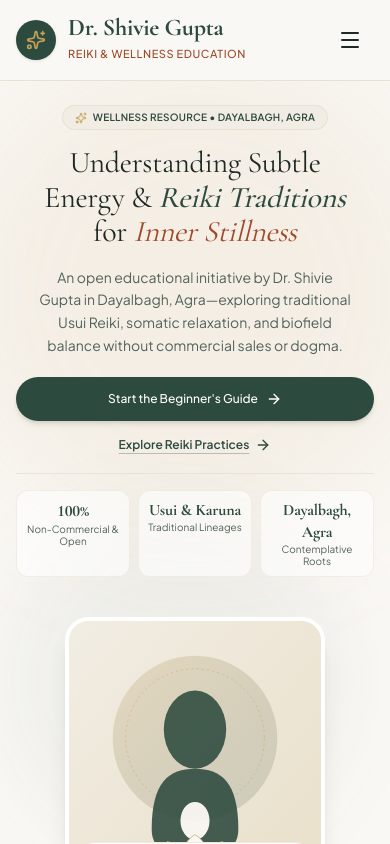
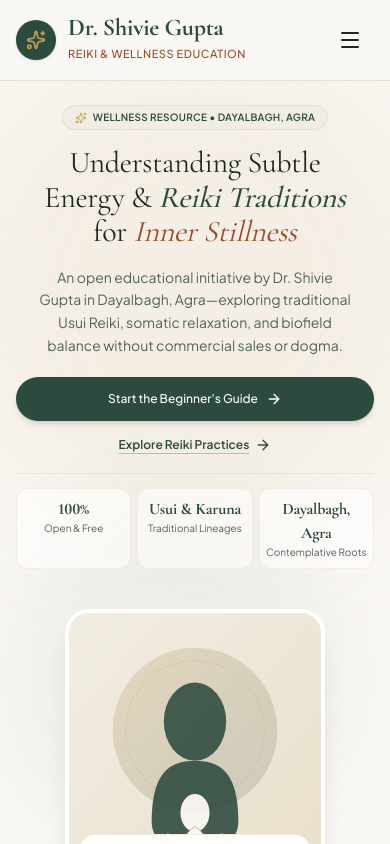
Before and after one commit to pra-labs/dr-shivie-gupta, a Next.js app: page / in a window 390 px wide. Shown: the top 844 px of the page. Built offline with nearby package versions, Linux system fonts and the light colour scheme.

Commit message:
fix(mobile): align 3-stat strip with single-line labels and font-variant-numeric lining-nums

```diff
--- a/src/app/page.tsx
+++ b/src/app/page.tsx
@@ -58,29 +58,29 @@ export default function HomePage() {
               </div>
 
               {/* Responsive Metrics: Single Horizontal 3-Column Strip with Tabular & Lining Numerals */}
-              <div className="pt-4 sm:pt-5 border-t border-[#E8E0D2]/80 max-w-lg mx-auto lg:mx-0">
-                <div className="grid grid-cols-3 gap-2 sm:gap-4 text-center sm:text-left">
-                  <div className="p-2 sm:p-0 rounded-xl bg-white/60 sm:bg-transparent border border-[#E8E0D2]/50 sm:border-0">
-                    <div className="text-base sm:text-xl font-serif font-bold text-[#2D4A3E] tabular-nums lining-nums">
+              <div className="pt-3.5 sm:pt-5 border-t border-[#E8E0D2]/80 max-w-lg mx-auto lg:mx-0">
+                <div className="grid grid-cols-3 gap-1.5 sm:gap-4 text-center sm:text-left">
+                  <div className="px-1.5 py-2 sm:p-0 rounded-xl bg-white/60 sm:bg-transparent border border-[#E8E0D2]/50 sm:border-0">
+                    <div className="text-base sm:text-xl font-serif font-bold text-[#2D4A3E] [font-variant-numeric:lining-nums] tabular-nums">
                       100%
                     </div>
-                    <div className="text-[10px] sm:text-[11px] text-[#52635A] leading-tight">
-                      Non-Commercial &amp; Open
+                    <div className="text-[10px] sm:text-[11px] text-[#52635A] whitespace-nowrap overflow-hidden text-ellipsis">
+                      Open &amp; Free
                     </div>
                   </div>
-                  <div className="p-2 sm:p-0 rounded-xl bg-white/60 sm:bg-transparent border border-[#E8E0D2]/50 sm:border-0">
-                    <div className="text-base sm:text-xl font-serif font-bold text-[#2D4A3E] tabular-nums lining-nums leading-snug">
+                  <div className="px-1.5 py-2 sm:p-0 rounded-xl bg-white/60 sm:bg-transparent border border-[#E8E0D2]/50 sm:border-0">
+                    <div className="text-base sm:text-xl font-serif font-bold text-[#2D4A3E] [font-variant-numeric:lining-nums] tabular-nums">
                       Usui &amp; Karuna
                     </div>
-                    <div className="text-[10px] sm:text-[11px] text-[#52635A] leading-tight">
+                    <div className="text-[10px] sm:text-[11px] text-[#52635A] whitespace-nowrap overflow-hidden text-ellipsis">
                       Traditional Lineages
                     </div>
                   </div>
-                  <div className="p-2 sm:p-0 rounded-xl bg-white/60 sm:bg-transparent border border-[#E8E0D2]/50 sm:border-0">
-                    <div className="text-base sm:text-xl font-serif font-bold text-[#2D4A3E] tabular-nums lining-nums leading-snug">
+                  <div className="px-1.5 py-2 sm:p-0 rounded-xl bg-white/60 sm:bg-transparent border border-[#E8E0D2]/50 sm:border-0">
+                    <div className="text-base sm:text-xl font-serif font-bold text-[#2D4A3E] [font-variant-numeric:lining-nums] tabular-nums">
                       Dayalbagh, Agra
                     </div>
-                    <div className="text-[10px] sm:text-[11px] text-[#52635A] leading-tight">
+                    <div className="text-[10px] sm:text-[11px] text-[#52635A] whitespace-nowrap overflow-hidden text-ellipsis">
                       Contemplative Roots
                     </div>
                   </div>
```
